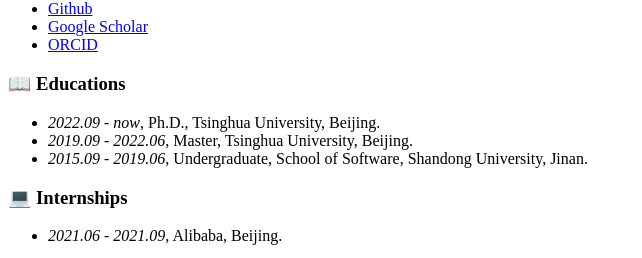
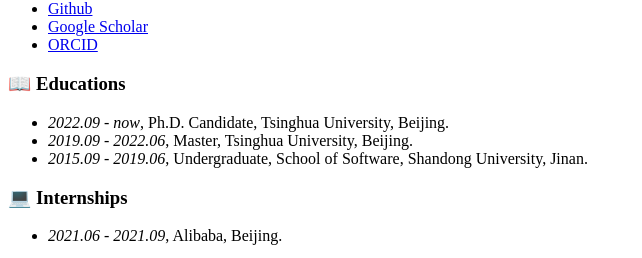
Before and after one commit to LLXSD/LLXSD.github.io, a Jekyll site: the page built from _pages/includes/others.md, in a window 1280 px wide. Shown: the part 674-932 px from the top of the page, without its empty margins (0-642 px from the left). Built offline with Jekyll 4.4.1, drawn with Linux system fonts in a browser that asks for light colours; our own code applies the rules of GitHub Pages for plain Markdown files.

Commit message:
update intro

```diff
--- a/_pages/includes/others.md
+++ b/_pages/includes/others.md
@@ -1,6 +1,6 @@
 
 # 📖 Educations
-- *2022.09 - now*, Ph.D., Tsinghua University, Beijing.
+- *2022.09 - now*, Ph.D. Candidate, Tsinghua University, Beijing.
 - *2019.09 - 2022.06*, Master, Tsinghua University, Beijing.
 - *2015.09 - 2019.06*, Undergraduate, School of Software, Shandong University, Jinan.
 
```
